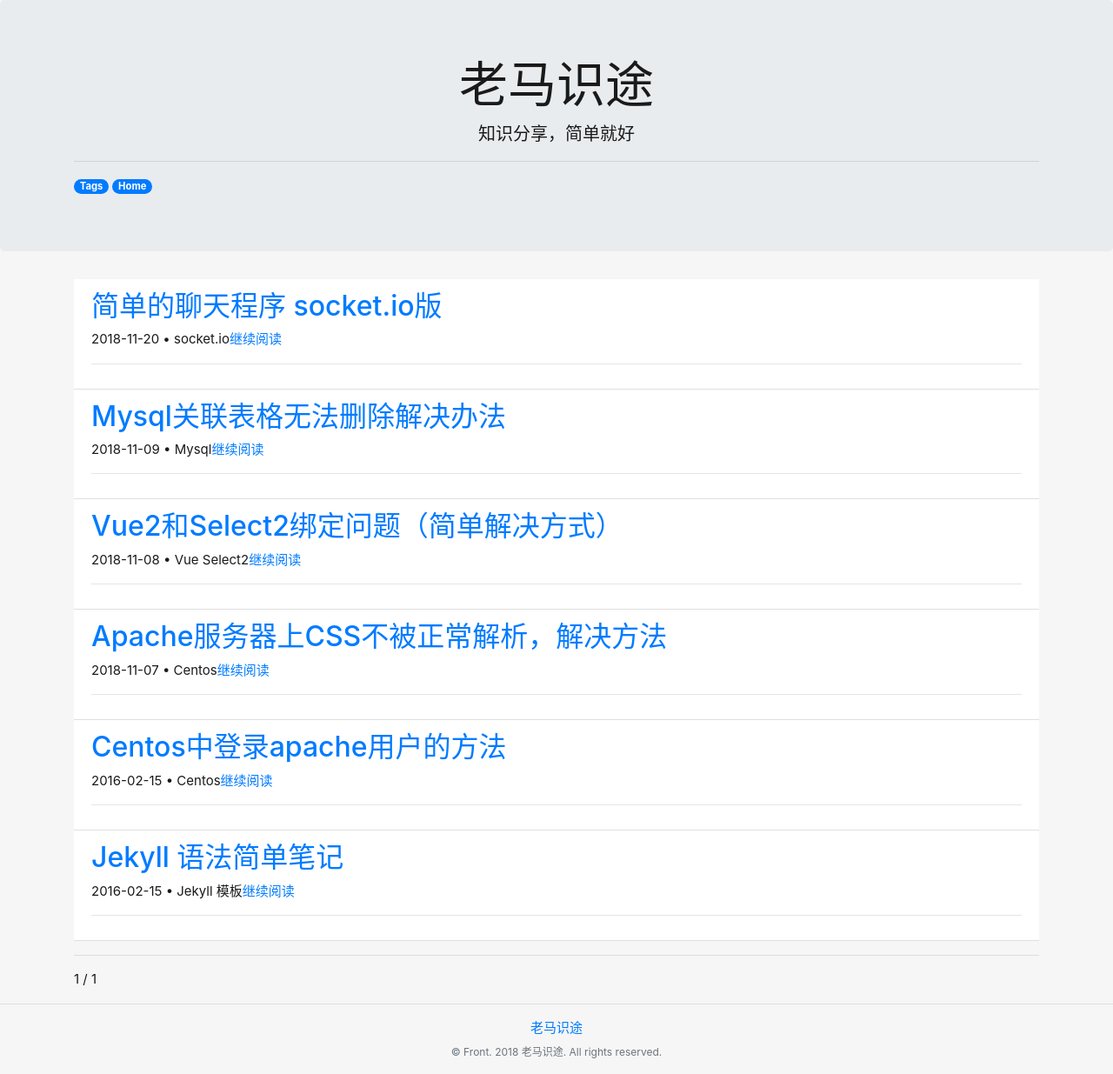
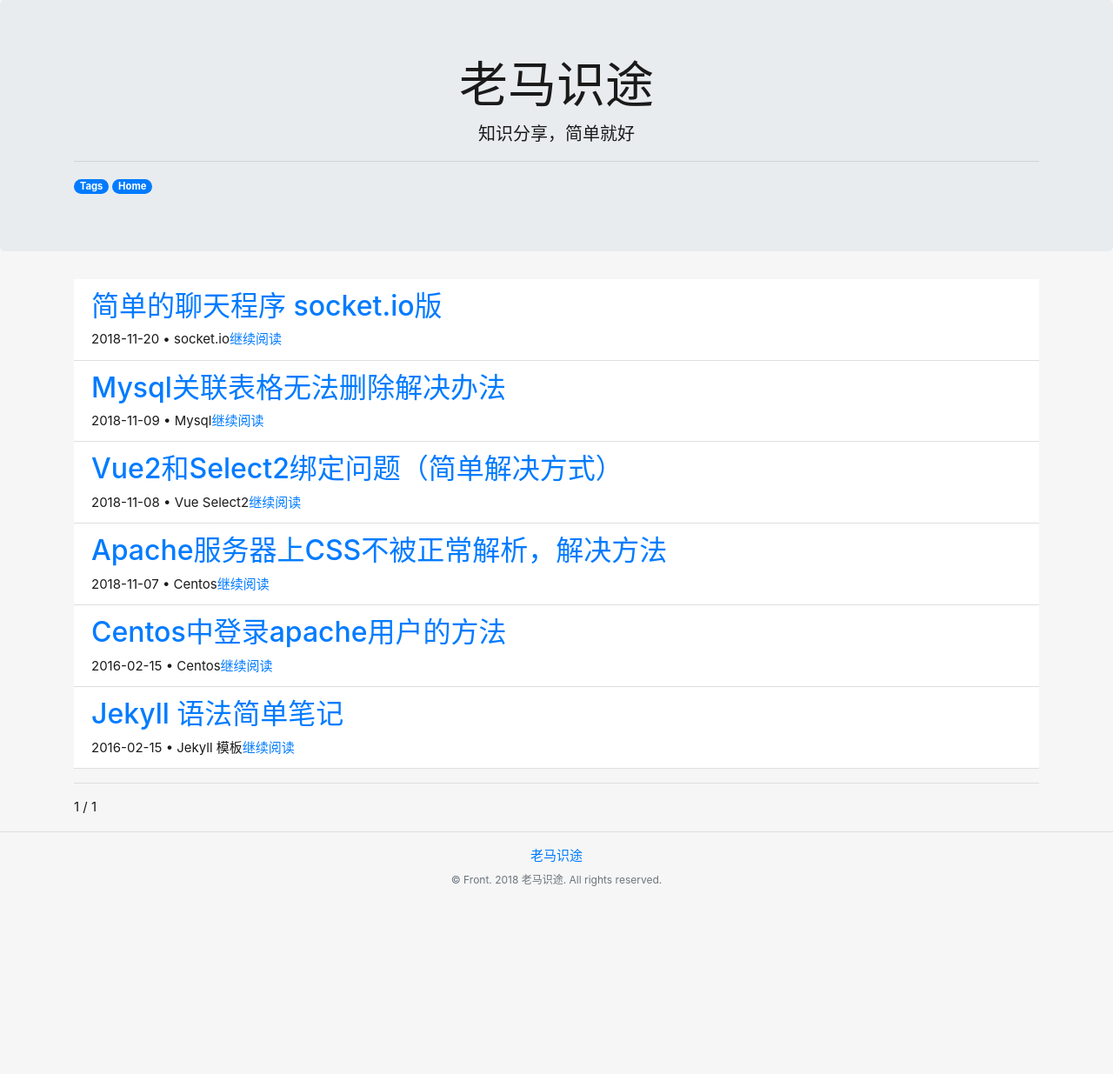
Before and after one commit to cfwin/cfwin.github.io, a Jekyll site: the page built from index.html, in a window 1280 px wide. Shown: the whole page at 87% size. Built offline with Jekyll 4.4.1, drawn with Linux system fonts in a browser that asks for light colours; the list of posts is cut into pages by our own code; after the commit the page ends 1037 px from its top, so only the background shows below that.

Commit message:
Update index.html

```diff
--- a/index.html
+++ b/index.html
@@ -9,7 +9,6 @@ layout: default
       <h2 class="post-list__post-title post-title"><a href="{{ post.url }}" title="访问 {{ post.title }}">{{ post.title }}</a></h2>
       <!--<p class="excerpt">{{ post.content | strip_html | strip_newlines | truncate: 250 }}&hellip;</p>-->
       <div class="post-list__meta"><time datetime="{{post.date | date: date_to_xmlschema}}" class="post-list__meta--date date">{{ post.date | date: "%F"}}</time> &#8226; <span class="post-list__meta--tags tags">{{ post.tags | join:' ' }}</span><a class="btn-border-small" href={{ post.url }}>继续阅读</a></div>
-      <hr class="post-list__divider" />
     </li>
     {% endfor %}
   </ol>
```
